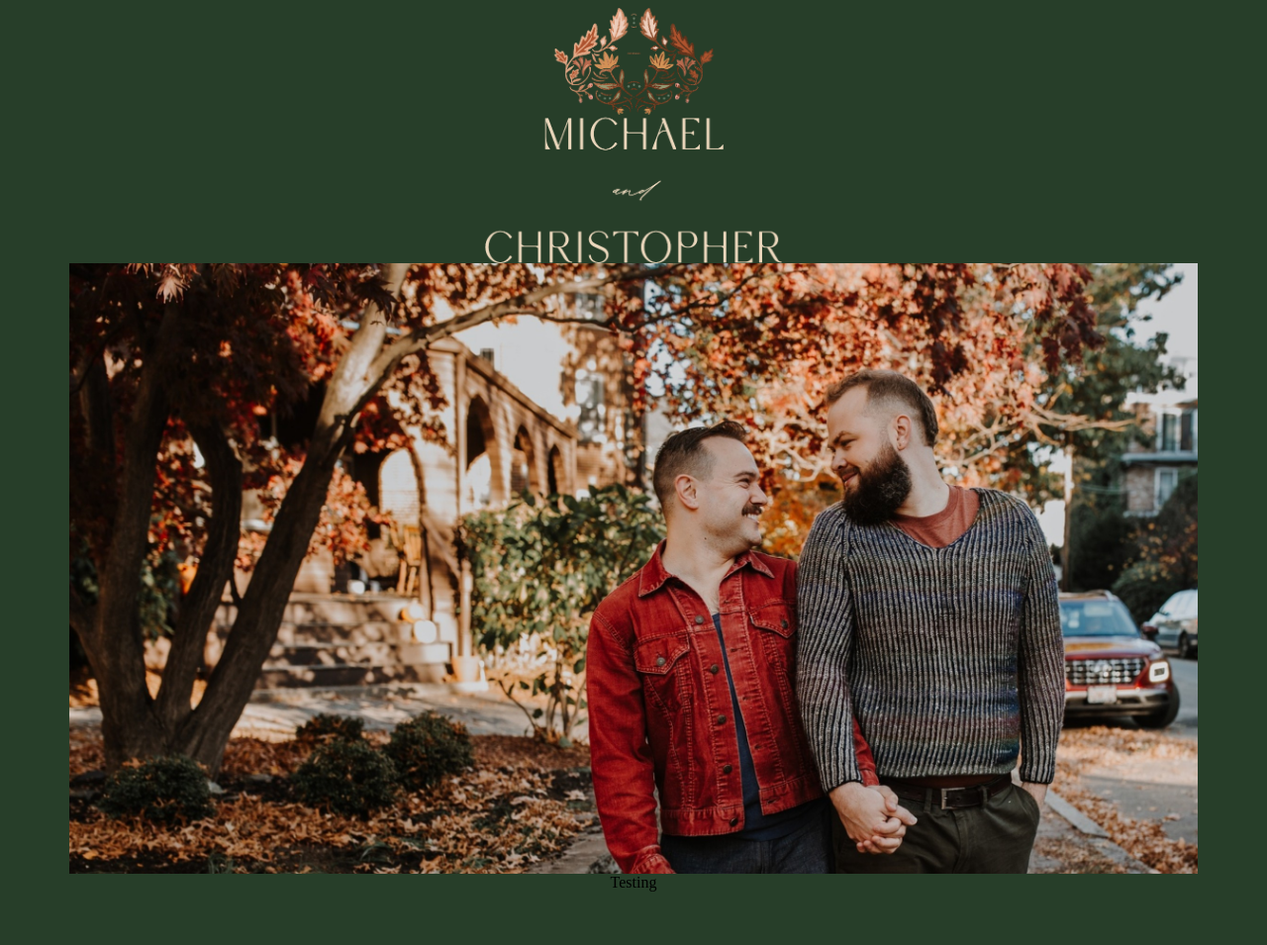
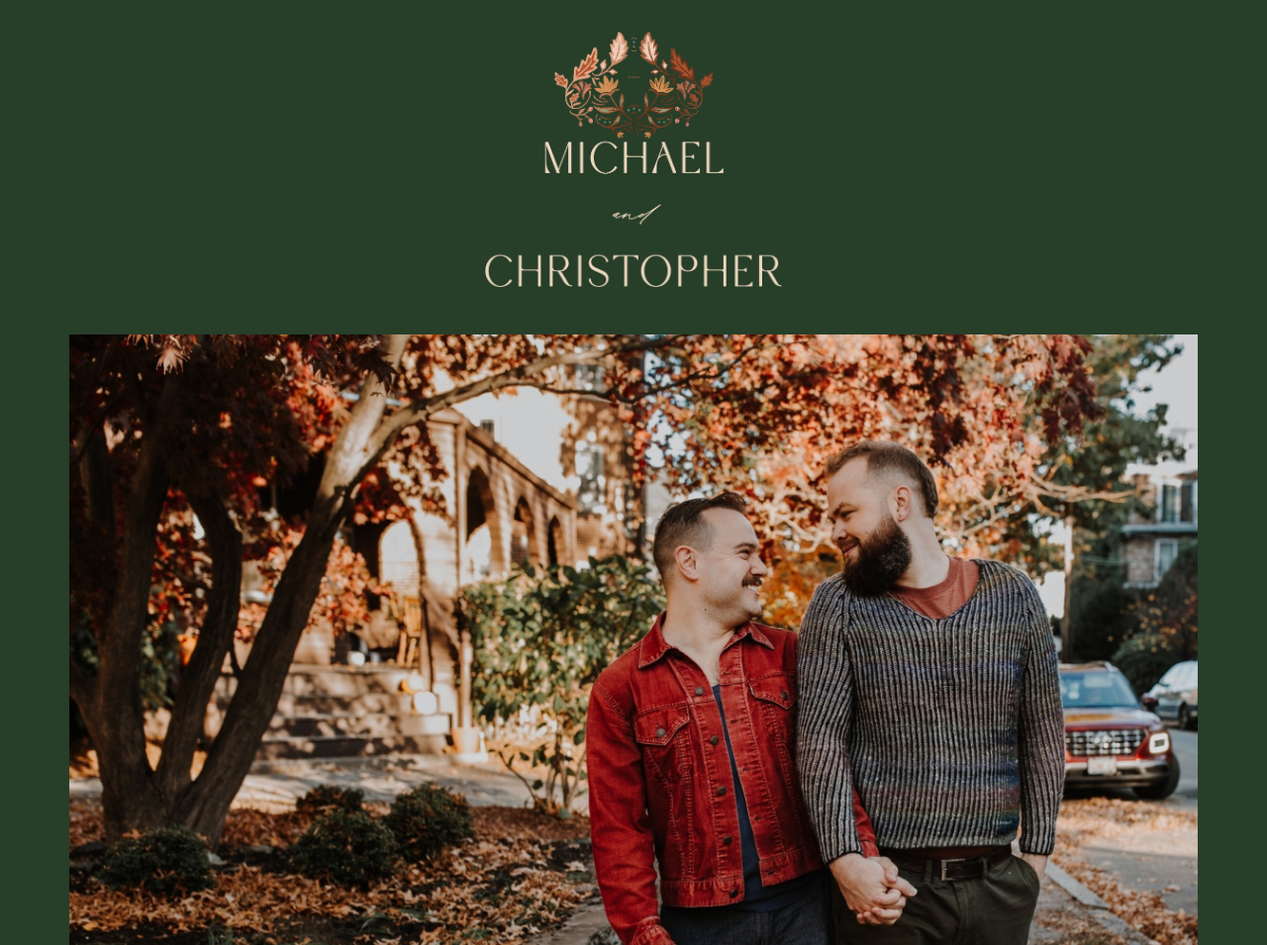
Before and after one commit to steelewedding25/steelewedding25.github.io, a plain HTML site: page index.html in a window 1280 px wide. Shown: the top 955 px of the page at 99% size. Before the commit the page ends 909 px from the top, so only its background shows below. Drawn offline with Linux system fonts and the light colour scheme.

Commit message:
Update index.html

```diff
--- a/index.html
+++ b/index.html
@@ -9,10 +9,12 @@
       .picture-of-us {
         width: 100%;
         max-width: 1140px;
+        margin: 24px;
       }
 
       .header {
         width: 300px;
+        margin: 24px;
       }
 
       .box {
```
